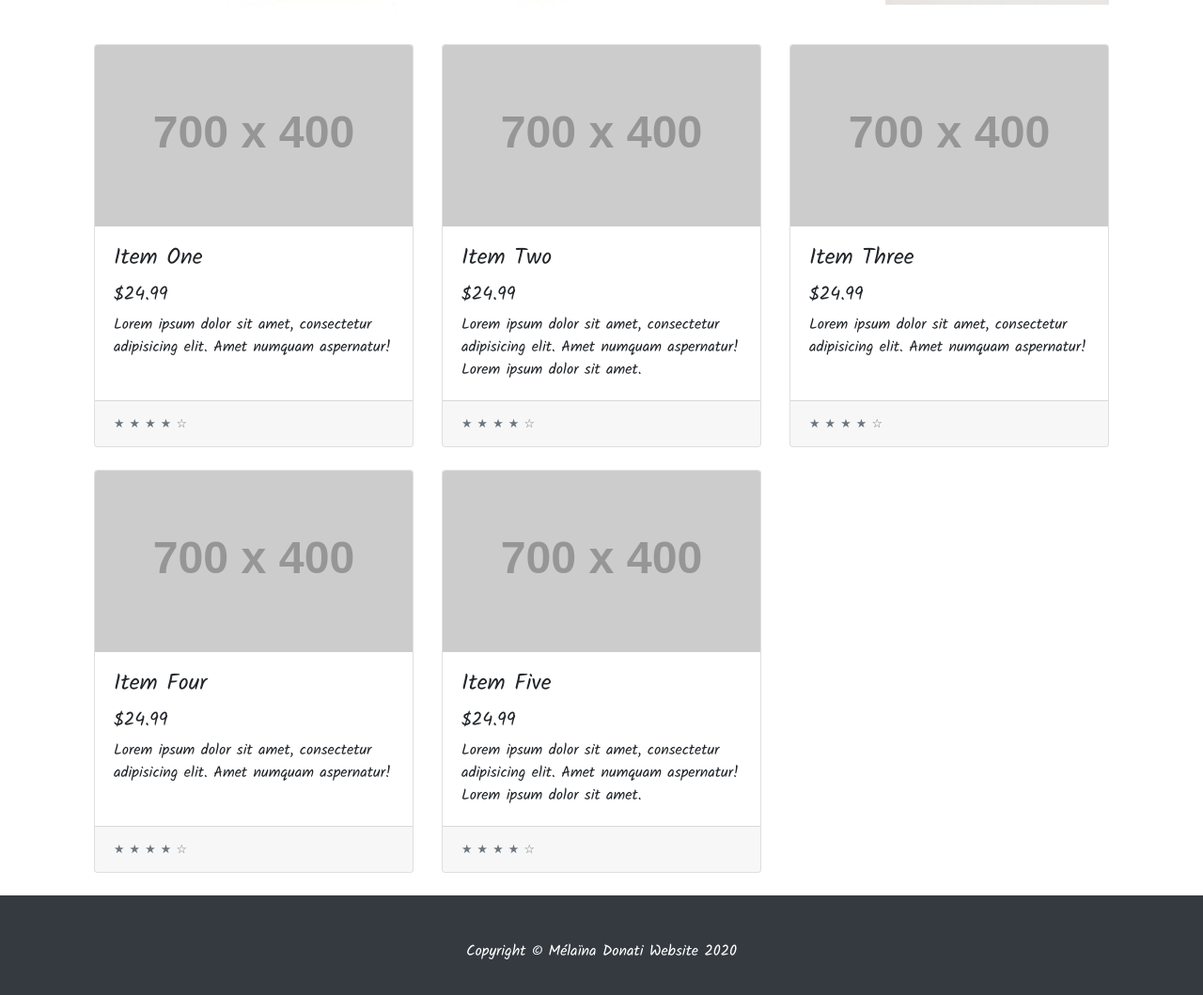
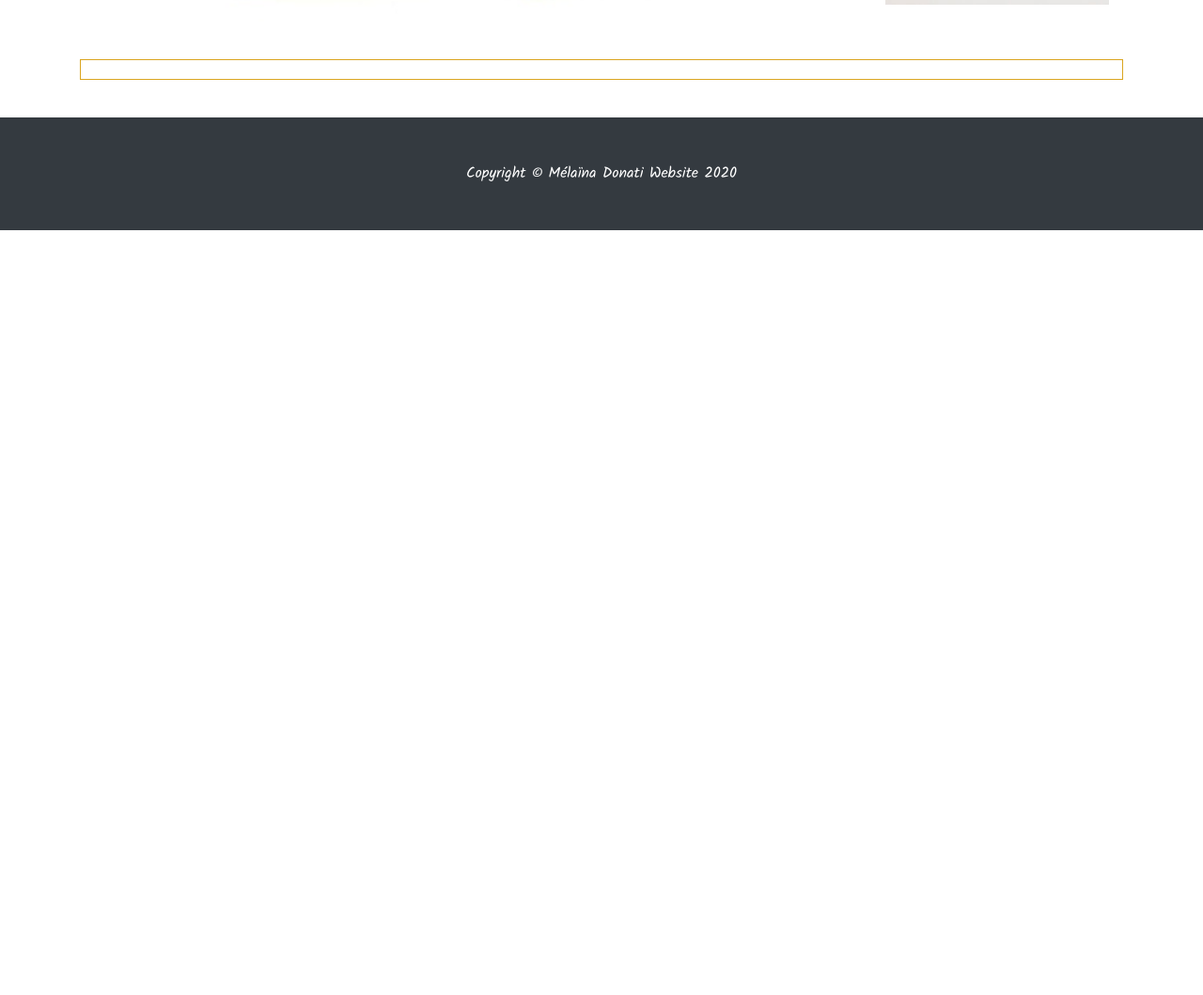
Before and after one commit to melcd238/openclassrooms_orinico_p5, a website: page index.html in a window 1280 px wide. Shown: the part 998-2057 px from the top of the page at 94% size. After the commit the page ends 1243 px from the top, so only its background shows below. Drawn offline with nearby package versions, Linux system fonts and the light colour scheme; no server answers; placeholder pictures from the web are drawn by us.

Commit message:
affichage dynamique des teddies

```diff
--- a/index.html
+++ b/index.html
@@ -103,92 +103,12 @@
             <span class="sr-only">Next</span>
           </a>
         </div>
-
-        <div class="row">
-
-          <div class="col-lg-4 col-md-6 mb-4">
-            <div class="card h-100">
-              <img class="card-img-top" src="http://placehold.it/700x400" alt="">
-              <div class="card-body">
-                <h4 class="card-title">
-                  Item One
-                </h4>
-                <h5>$24.99</h5>
-                <p class="card-text">Lorem ipsum dolor sit amet, consectetur adipisicing elit. Amet numquam aspernatur!</p>
-              </div>
-              <div class="card-footer">
-                <small class="text-muted">&#9733; &#9733; &#9733; &#9733; &#9734;</small>
-              </div>
-            </div>
-          </div>
-
-          <div class="col-lg-4 col-md-6 mb-4">
-            <div class="card h-100">
-              <img class="card-img-top" src="http://placehold.it/700x400" alt="">
-              <div class="card-body">
-                <h4 class="card-title">
-                  Item Two
-                </h4>
-                <h5>$24.99</h5>
-                <p class="card-text">Lorem ipsum dolor sit amet, consectetur adipisicing elit. Amet numquam aspernatur! Lorem ipsum dolor sit amet.</p>
-              </div>
-              <div class="card-footer">
-                <small class="text-muted">&#9733; &#9733; &#9733; &#9733; &#9734;</small>
-              </div>
-            </div>
-          </div>
-
-          <div class="col-lg-4 col-md-6 mb-4">
-            <div class="card h-100">
-              <img class="card-img-top" src="http://placehold.it/700x400" alt="">
-              <div class="card-body">
-                <h4 class="card-title">
-                 Item Three
-                </h4>
-                <h5>$24.99</h5>
-                <p class="card-text">Lorem ipsum dolor sit amet, consectetur adipisicing elit. Amet numquam aspernatur!</p>
-              </div>
-              <div class="card-footer">
-                <small class="text-muted">&#9733; &#9733; &#9733; &#9733; &#9734;</small>
-              </div>
-            </div>
-          </div>
-
-          <div class="col-lg-4 col-md-6 mb-4">
-            <div class="card h-100">
-              <img class="card-img-top" src="http://placehold.it/700x400" alt="">
-              <div class="card-body">
-                <h4 class="card-title">
-                  Item Four
-                </h4>
-                <h5>$24.99</h5>
-                <p class="card-text">Lorem ipsum dolor sit amet, consectetur adipisicing elit. Amet numquam aspernatur!</p>
-              </div>
-              <div class="card-footer">
-                <small class="text-muted">&#9733; &#9733; &#9733; &#9733; &#9734;</small>
-              </div>
-            </div>
-          </div>
-
-          <div class="col-lg-4 col-md-6 mb-4">
-            <div class="card h-100">
-             <img class="card-img-top" src="http://placehold.it/700x400" alt="">
-              <div class="card-body">
-                <h4 class="card-title">
-                  Item Five
-                </h4>
-                <h5>$24.99</h5>
-                <p class="card-text">Lorem ipsum dolor sit amet, consectetur adipisicing elit. Amet numquam aspernatur! Lorem ipsum dolor sit amet.</p>
-              </div>
-              <div class="card-footer">
-                <small class="text-muted">&#9733; &#9733; &#9733; &#9733; &#9734;</small>
-              </div>
-            </div>
-          </div>
-
+        <!--Affichage oursons-->
+        <div class="row" id="teddies-container">
 
 
         </div>
+
         <!-- /.row -->
 
       </div>
@@ -198,7 +118,7 @@
     <!-- /.row -->
 
 
-</div>
+
 
 
    <!-- Footer -->
@@ -207,7 +127,7 @@
       <p class="m-0 text-center text-white">Copyright &copy; Mélaïna Donati Website 2020</p>
     </div>
   </footer>
-   <!-- /.container -->
+
 
 
 
--- a/index.js
+++ b/index.js
@@ -1,5 +1,8 @@
 // je stocke l'URL de l'API dans une variable
 const url = "http://localhost:3000/api/teddies";
+let teddies="";
+const teddiesContainer = document.querySelector('#teddies-container');
+
 // je crée ma requete
 let requete = new XMLHttpRequest;
 requete.open('GET', url);
@@ -9,8 +12,10 @@ requete.send(); // j'envoie ma requete
 requete.onload = function () {
     if (requete.readyState === XMLHttpRequest.DONE ) { // je verifie l'état de ma requête.
         if (requete.status === 200){
-            let reponse = requete.response;
-            console.log(reponse);
+             teddies = requete.response; // je stocke la reponse dans une variable.
+            console.log(teddies);
+            afficherTeddies(); // J'affiche dynamiquement les teddies en utilisant la fonction.
+
 
         }
 
@@ -18,3 +23,29 @@ requete.onload = function () {
         alert("Un problème est survenu, merci de réessayer plus tard");
     }
  }
+// creation de la fonction pour afficher un teddi
+ function afficherTeddie(item) {
+     const itemElement = document.createElement('div');
+     itemElement.innerHTML = ` <div class="col-lg-4 col-md-6 mb-4 item-card">
+     <div class="card text-center">
+       <div class="card-header">
+         <h2> ${item.name}</h2>
+         <p> ${item.price} € </p>
+       </div>
+       <div class="card-body">
+         <img class="card-img-top" src="${item.imageUrl}" alt="">
+         <p class="card-text">${item.description} </p>
+
+       </div>
+       <div class="card-footer text-muted">
+         <button type="button" class="btn btn-secondary btn-lg btn-block" id="${item._id}"><a href="product.html"> Sélectionnez moi </a> </button>
+       </div>
+       </div>
+     </div>`;
+    teddiesContainer.appendChild(itemElement);
+
+ }
+ // creation de la fonction pour afficher les teddies.
+  function afficherTeddies() {
+    teddies.forEach(afficherTeddie);
+}
--- a/style.css
+++ b/style.css
@@ -23,3 +23,26 @@ body{
 .propos-titre{
     text-align: center;
 }
+button a {
+    color: white;
+
+}
+button a:hover{
+    text-decoration: none;
+    color: crimson;
+}
+.card-header{
+    display: flex;
+    justify-content: space-around;
+}
+#teddies-container{
+    margin-bottom: 40px;
+    margin-top: 40px;
+    padding-top: 20px;
+    display: flex;
+    flex-direction: row;
+    border: 1px solid goldenrod;
+}
+.item-card{
+    border: 1px solid goldenrod;
+}
```
